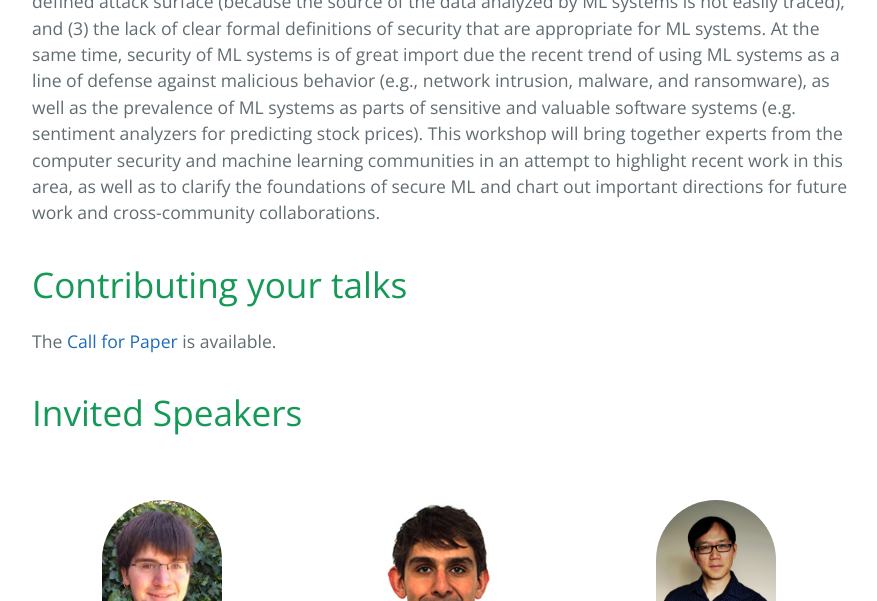
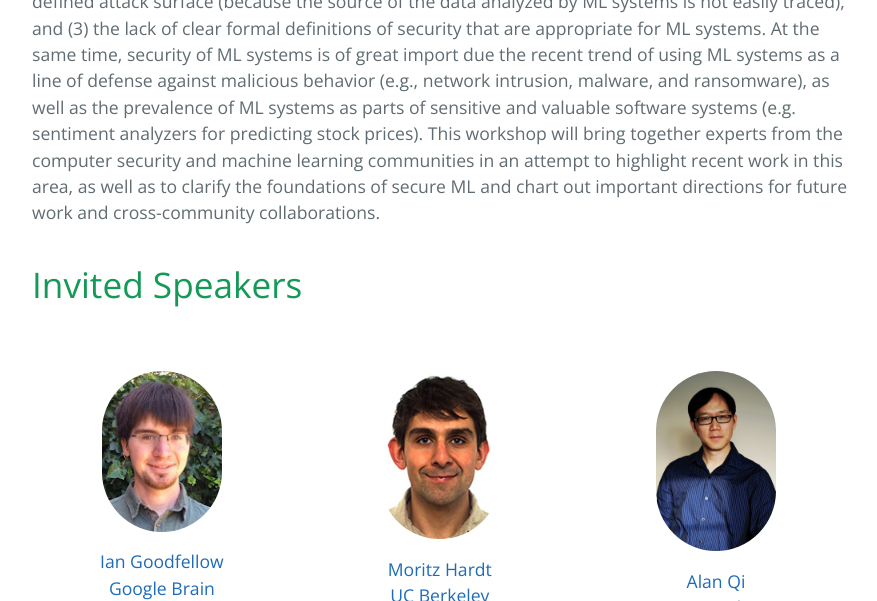
Before and after one commit to deep-learning-security/nips-workshop-2017, a Jekyll site: the page built from index.md, in a window 1280 px wide and 1400 px high, scrolled down 588 px. Shown: the top 601 px of the window, without its empty margins (192-1069 px from the left). Built offline with Jekyll 4.4.1, drawn with Linux system fonts in a browser that asks for light colours; some of the changed text lies outside the part shown; grey boxes are pictures that could not be loaded.

Commit message:
minor fix for cfp place

```diff
--- a/index.md
+++ b/index.md
@@ -25,10 +25,6 @@ communities in an attempt to highlight recent work in this
 area, as well as to clarify the foundations of secure ML and
 chart out important directions for future work and
 cross-community collaborations.
-
-# Contributing your talks
-
-The [Call for Paper](cfp.md) is available.
 
 # Invited Speakers
 
```
Also changed, not shown: other parts of index.md (+5 -0 lines).
